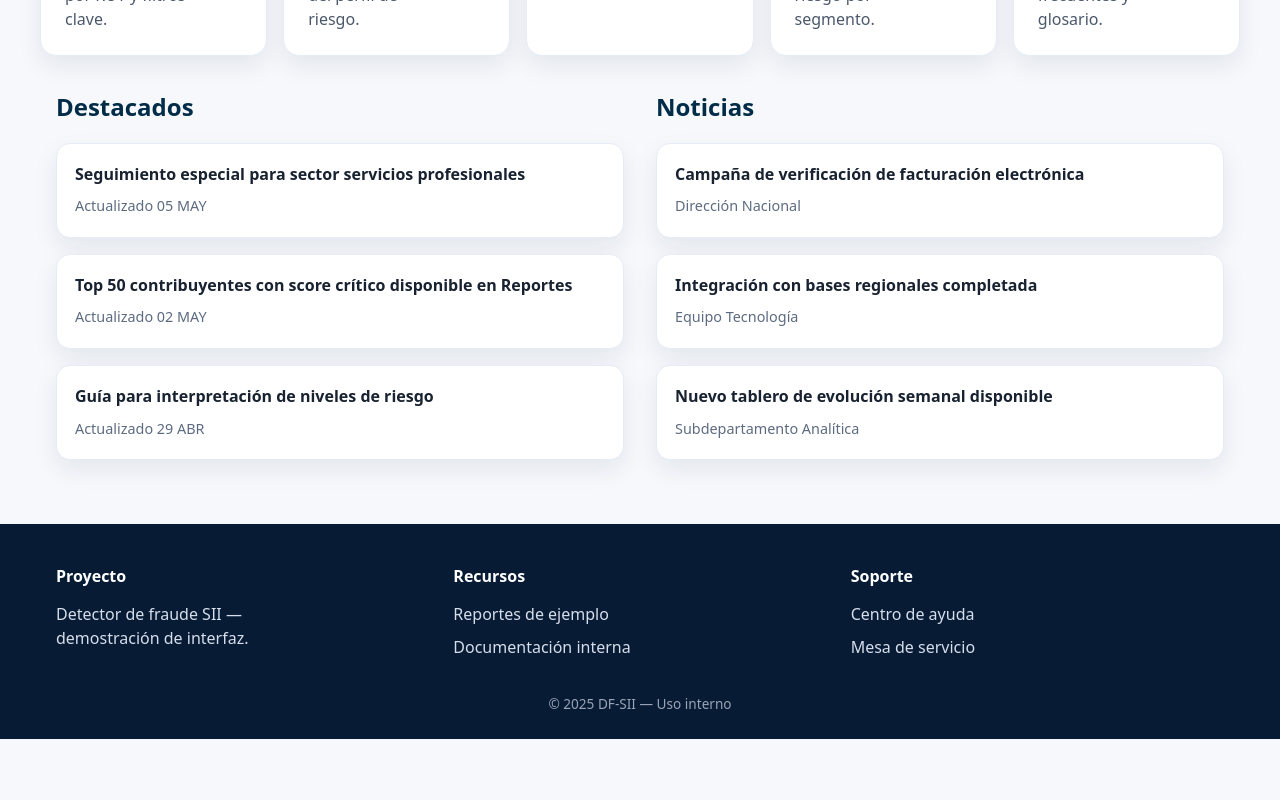
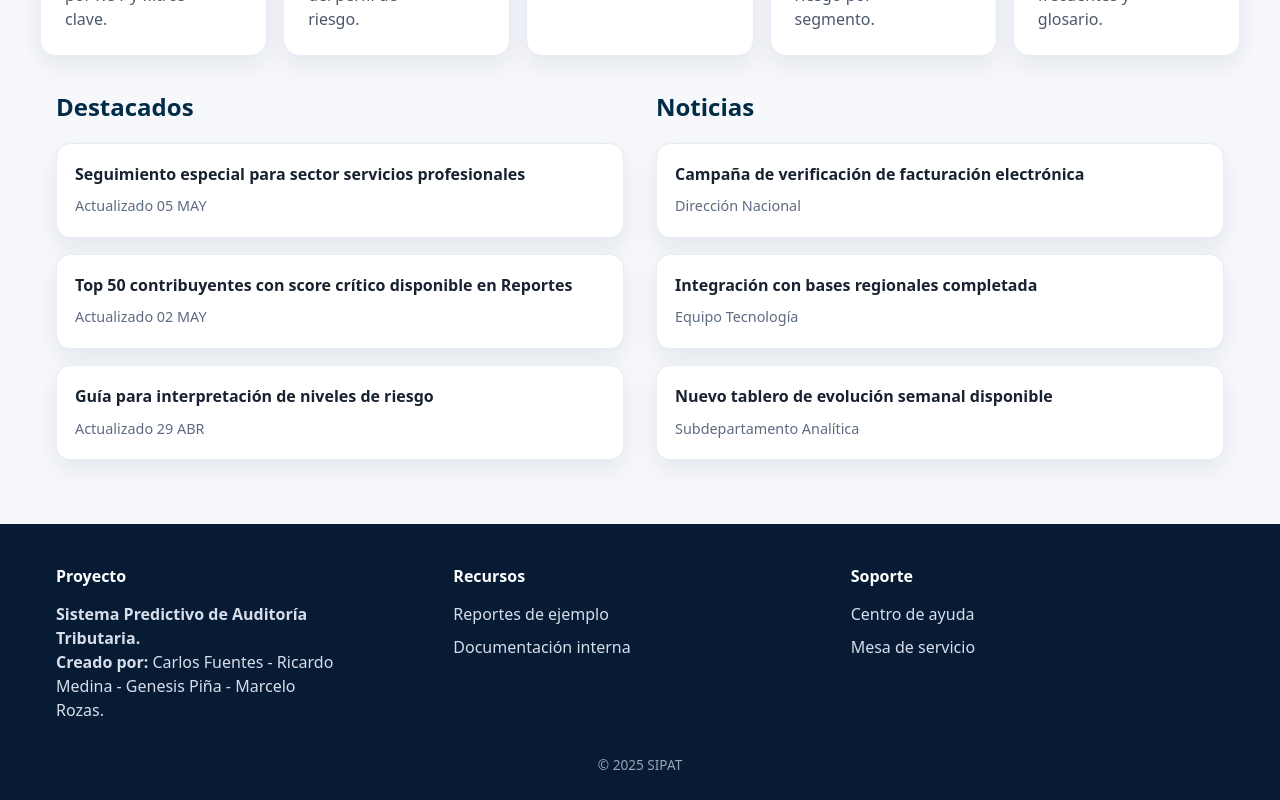
Before and after one commit to Warmicx/detector-fraude-sii, an Angular app in the folder detector-fraude-sii/: page / in a window 1280 px wide. Shown: the part 1003-1803 px from the top of the page. Before the commit the page ends 1742 px from the top, so only its background shows below. Built offline with nearby package versions, Linux system fonts and the light colour scheme.

Commit message:
cambio footer

```diff
--- a/detector-fraude-sii/src/app/shared/footer.component.ts
+++ b/detector-fraude-sii/src/app/shared/footer.component.ts
@@ -8,7 +8,8 @@ import { Component } from '@angular/core';
       <div class="container footer__inner">
         <div class="footer__col">
           <h4>Proyecto</h4>
-          <p>Detector de fraude SII — demostración de interfaz.</p>
+          <p><b>Sistema Predictivo de Auditoría Tributaria.</b></p>
+          <p><b>Creado por: </b>Carlos Fuentes - Ricardo Medina - Genesis Piña - Marcelo Rozas.</p>
         </div>
         <div class="footer__col">
           <h4>Recursos</h4>
@@ -25,7 +26,7 @@ import { Component } from '@angular/core';
           </ul>
         </div>
       </div>
-      <div class="footer__copy">© {{ year }} DF-SII — Uso interno</div>
+      <div class="footer__copy">© {{ year }} SIPAT</div>
     </footer>
   `,
   styles: [`
```
